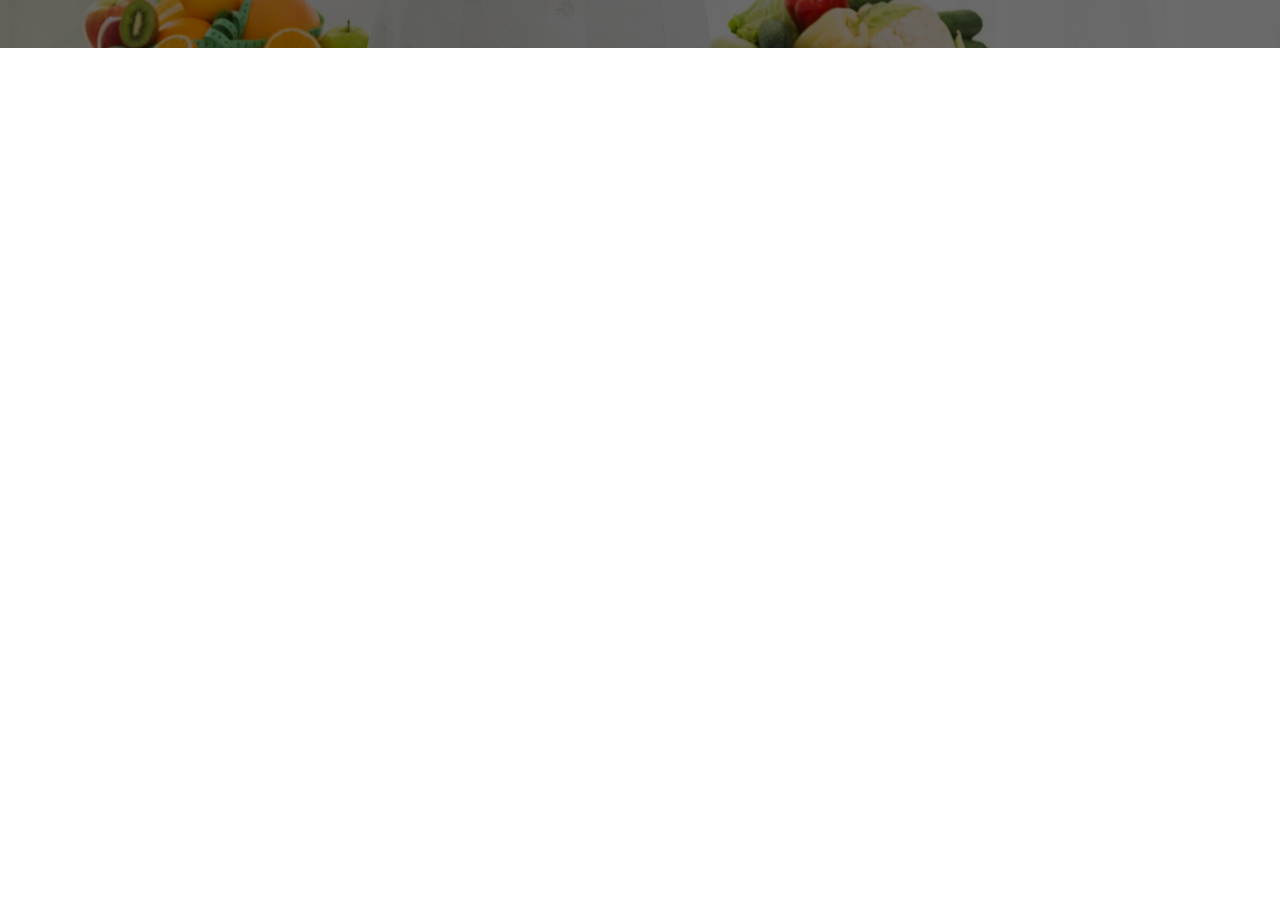
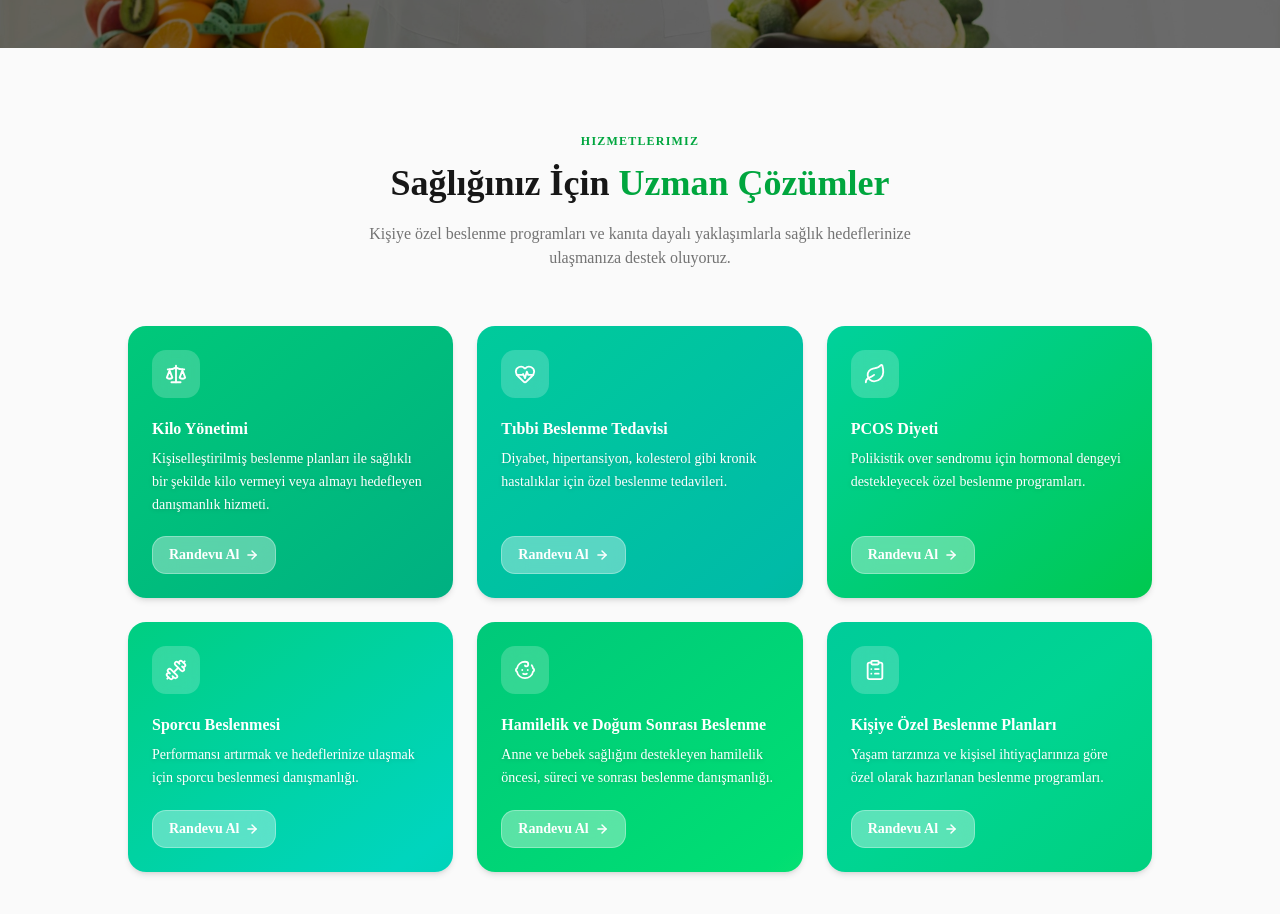
Before and after one commit to furkanarslan1/next-diyetisyen-v1, a Next.js app: page / in a window 1280 px wide. Shown: the part 720-1634 px from the top of the page. Before the commit the page ends 800 px from the top, so only its background shows below. Built offline with nearby package versions, Linux system fonts and the light colour scheme.

Commit message:
feat:add services

```diff
--- a/app/components/Hero.tsx
+++ b/app/components/Hero.tsx
@@ -18,7 +18,9 @@ export default function Hero() {
         <h1 className="animate-fade-in-down text-lg font-bold leading-snug md:text-5xl">
           Uzman Diyetisyeninizle
           <br />
-          <span className="text-green-500">Sağlıklı ve Kalıcı</span>
+          <span className="bg-linear-to-r from-green-400 via-emerald-300 to-teal-400 bg-clip-text text-transparent animate-gradient">
+            Sağlıklı ve Kalıcı
+          </span>
           <br className="md:hidden" /> Değişime Başlayın
         </h1>
 
@@ -31,7 +33,7 @@ export default function Hero() {
           href="https://wa.me/90541111111"
           target="_blank"
           rel="noopener noreferrer"
-          className="animate-fade-in-up animate-delay-400 mt-1 rounded-md bg-green-700 px-5 py-2.5 text-xs font-semibold text-white transition-colors duration-300 hover:bg-green-800 md:px-6 md:py-3 md:text-base"
+          className="animate-fade-in-up animate-delay-400 mt-1 rounded-xl bg-linear-to-r from-green-400 via-emerald-400 to-teal-400 animate-gradient px-5 py-2.5 text-xs font-semibold text-white shadow-lg hover:shadow-green-500/40 transition-all duration-300 hover:scale-105 md:px-6 md:py-3 md:text-base"
         >
           Ücretsiz Danışma Al
         </Link>
--- /dev/null
+++ b/app/components/Services.tsx
@@ -0,0 +1,102 @@
+import { services } from "@/lib/constants/services";
+import Link from "next/link";
+
+const cardStyles = [
+  {
+    bg: "bg-linear-to-br from-green-400 via-emerald-500 to-teal-600",
+    speed: "animate-gradient",
+  },
+  {
+    bg: "bg-linear-to-br from-emerald-400 via-teal-500 to-green-600",
+    speed: "animate-gradient-slow",
+  },
+  {
+    bg: "bg-linear-to-br from-teal-400 via-green-500 to-emerald-600",
+    speed: "animate-gradient-fast",
+  },
+  {
+    bg: "bg-linear-to-br from-green-500 via-teal-400 to-emerald-500",
+    speed: "animate-gradient-slow",
+  },
+  {
+    bg: "bg-linear-to-br from-emerald-500 via-green-400 to-teal-500",
+    speed: "animate-gradient-fast",
+  },
+  {
+    bg: "bg-linear-to-br from-teal-500 via-emerald-400 to-green-500",
+    speed: "animate-gradient",
+  },
+];
+
+export default function Services() {
+  return (
+    <section className="w-full bg-neutral-50 py-20 px-6">
+      {/* Başlık */}
+      <div className="max-w-5xl mx-auto text-center mb-14">
+        <span className="inline-block text-xs font-semibold tracking-widest text-green-600 uppercase mb-3">
+          Hizmetlerimiz
+        </span>
+        <h2 className="text-3xl md:text-4xl font-bold text-neutral-900 leading-tight">
+          Sağlığınız İçin <span className="text-green-600">Uzman Çözümler</span>
+        </h2>
+        <p className="mt-4 text-neutral-500 max-w-xl mx-auto text-sm md:text-base">
+          Kişiye özel beslenme programları ve kanıta dayalı yaklaşımlarla sağlık
+          hedeflerinize ulaşmanıza destek oluyoruz.
+        </p>
+      </div>
+
+      {/* Kartlar */}
+      <div className="max-w-5xl mx-auto grid grid-cols-1 sm:grid-cols-2 lg:grid-cols-3 gap-6">
+        {services.map((service, index) => {
+          const Icon = service.icon;
+          const { bg, speed } = cardStyles[index % cardStyles.length];
+          return (
+            <div
+              key={service.title}
+              className={`group flex flex-col gap-5 rounded-2xl p-6 shadow-md hover:shadow-xl transition-all duration-300 hover:-translate-y-1 ${bg} ${speed}`}
+            >
+              {/* İkon */}
+              <div className="flex items-center justify-center w-12 h-12 rounded-xl bg-white/20 backdrop-blur-sm">
+                <Icon size={22} className="text-white" />
+              </div>
+
+              {/* İçerik */}
+              <div className="flex flex-col gap-2 flex-1">
+                <h3 className="text-base font-semibold text-white leading-snug">
+                  {service.title}
+                </h3>
+                <p className="text-sm text-white leading-relaxed drop-shadow-sm">
+                  {service.description}
+                </p>
+              </div>
+
+              {/* CTA */}
+              <Link
+                href="https://wa.me/90541111111"
+                target="_blank"
+                rel="noopener noreferrer"
+                className="inline-flex items-center gap-1.5 text-sm font-semibold text-white bg-white/35 backdrop-blur-md border border-white/30 px-4 py-2 rounded-xl hover:bg-white/55 hover:gap-3 transition-all duration-200 mt-auto w-fit"
+              >
+                Randevu Al
+                <svg
+                  xmlns="http://www.w3.org/2000/svg"
+                  width="14"
+                  height="14"
+                  viewBox="0 0 24 24"
+                  fill="none"
+                  stroke="currentColor"
+                  strokeWidth="2.5"
+                  strokeLinecap="round"
+                  strokeLinejoin="round"
+                >
+                  <path d="M5 12h14" />
+                  <path d="m12 5 7 7-7 7" />
+                </svg>
+              </Link>
+            </div>
+          );
+        })}
+      </div>
+    </section>
+  );
+}
--- a/app/globals.css
+++ b/app/globals.css
@@ -128,3 +128,30 @@
     @apply font-sans;
   }
 }
+
+@keyframes gradient-shift {
+  0% {
+    background-position: 0% 50%;
+  }
+  50% {
+    background-position: 100% 50%;
+  }
+  100% {
+    background-position: 0% 50%;
+  }
+}
+
+.animate-gradient {
+  background-size: 300% 300%;
+  animation: gradient-shift 5s ease infinite;
+}
+
+.animate-gradient-slow {
+  background-size: 300% 300%;
+  animation: gradient-shift 7s ease infinite;
+}
+
+.animate-gradient-fast {
+  background-size: 300% 300%;
+  animation: gradient-shift 3s ease infinite;
+}
--- a/app/page.tsx
+++ b/app/page.tsx
@@ -1,11 +1,13 @@
 import Header from "./components/Header";
 import Hero from "./components/Hero";
+import Services from "./components/Services";
 
 export default function Home() {
   return (
     <div>
       <Header />
       <Hero />
+      <Services />
     </div>
   );
 }
--- /dev/null
+++ b/lib/constants/services.ts
@@ -0,0 +1,47 @@
+import {
+  Scale,
+  HeartPulse,
+  Leaf,
+  Dumbbell,
+  Baby,
+  ClipboardList,
+} from "lucide-react";
+
+export const services = [
+  {
+    icon: Scale,
+    title: "Kilo Yönetimi",
+    description:
+      "Kişiselleştirilmiş beslenme planları ile sağlıklı bir şekilde kilo vermeyi veya almayı hedefleyen danışmanlık hizmeti.",
+  },
+  {
+    icon: HeartPulse,
+    title: "Tıbbi Beslenme Tedavisi",
+    description:
+      "Diyabet, hipertansiyon, kolesterol gibi kronik hastalıklar için özel beslenme tedavileri.",
+  },
+  {
+    icon: Leaf,
+    title: "PCOS Diyeti",
+    description:
+      "Polikistik over sendromu için hormonal dengeyi destekleyecek özel beslenme programları.",
+  },
+  {
+    icon: Dumbbell,
+    title: "Sporcu Beslenmesi",
+    description:
+      "Performansı artırmak ve hedeflerinize ulaşmak için sporcu beslenmesi danışmanlığı.",
+  },
+  {
+    icon: Baby,
+    title: "Hamilelik ve Doğum Sonrası Beslenme",
+    description:
+      "Anne ve bebek sağlığını destekleyen hamilelik öncesi, süreci ve sonrası beslenme danışmanlığı.",
+  },
+  {
+    icon: ClipboardList,
+    title: "Kişiye Özel Beslenme Planları",
+    description:
+      "Yaşam tarzınıza ve kişisel ihtiyaçlarınıza göre özel olarak hazırlanan beslenme programları.",
+  },
+];
```
